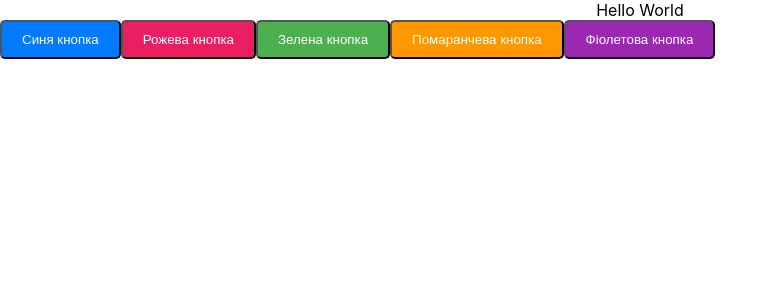
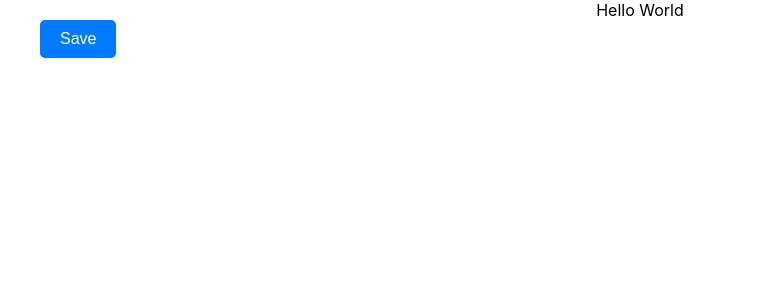
Before and after one commit to Abudagir/ReactHomeWork, a React (Create React App) app: page / in a window 1280 px wide. Shown: the top 300 px of the page, without its empty margins (0-778 px from the left). Built offline with nearby package versions, Linux system fonts and the light colour scheme.

Commit message:
react_ nome_work2

```diff
--- a/src/App.js
+++ b/src/App.js
@@ -2,14 +2,12 @@ import "./App.css";
 import Button from "./components/Button/Button";
 
 function App() {
+  const onSave = () => console.log("Save");
+
   return (
     <div>
       <div className="App">Hello World</div>
-      <Button color="#007bff" label="Синя кнопка"></Button>
-      <Button color="#e91e63" label="Рожева кнопка"></Button>
-      <Button color="#4caf50" label="Зелена кнопка"></Button>
-      <Button color="#ff9800" label="Помаранчева кнопка"></Button>
-      <Button color="#9c27b0" label="Фіолетова кнопка"></Button>
+      <Button text="Save" handleClick={onSave}></Button>
     </div>
   );
 }
--- a/src/components/Button/Button.css
+++ b/src/components/Button/Button.css
@@ -1,4 +1,8 @@
 .button {
+  margin-left: 40px;
+  display: flex;
+  justify-content: center;
+  align-items: center;
   display: inline-block;
   padding: 10px 20px;
   background-color: #007bff;
--- a/src/components/Button/Button.jsx
+++ b/src/components/Button/Button.jsx
@@ -1,15 +1,11 @@
 import "./Button.css";
 
-const Button = ({ color, label }) => {
-  const buttonStyle = {
-    backgroundColor: color,
-    color: "#fff",
-    padding: "10px 20px",
-    borderRadius: "5px",
-    cursor: "pointer",
-  };
-  return <button style={buttonStyle}>{label}</button>;
-  // return <button className="button">Click</button>;
+const Button = (props) => {
+  return (
+    <button className="button" onClick={props.handleClick}>
+      {props.text}
+    </button>
+  );
 };
 
 export default Button;
```
